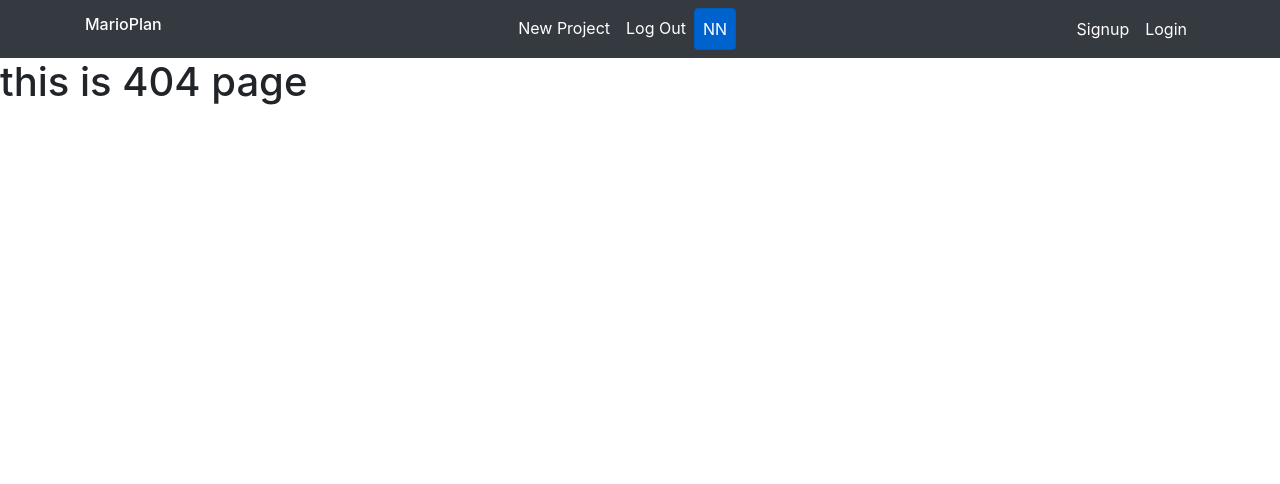
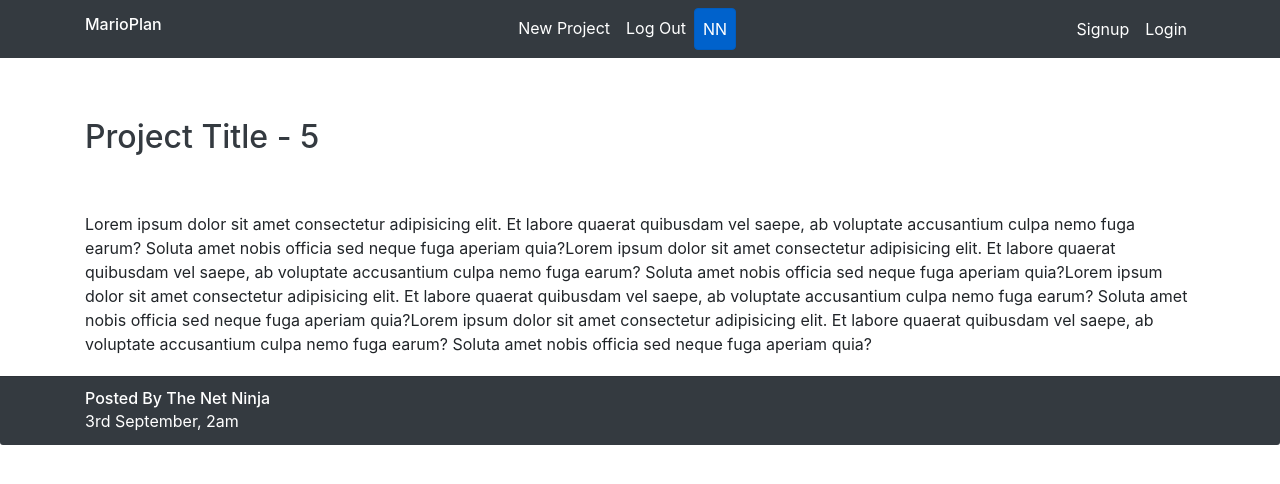
Before and after one commit to ahmednet2020/Mario-app, a React (Create React App) app: page /project/5 in a window 1280 px wide. Before the commit this address had no page. Shown: the top 484 px of the page. Built offline with nearby package versions, Linux system fonts and the light colour scheme.

Commit message:
lesson 7 project page

```diff
--- a/src/App.tsx
+++ b/src/App.tsx
@@ -6,6 +6,7 @@ import './App.css'
 // pages
 import Navbar from './components/layout/Navbar'
 import Home from './pages/Home'
+import Project from './pages/Project'
 // start class
 interface IStateType {
     name: string
@@ -23,16 +24,14 @@ class App extends React.Component < {}, IStateType > {
 			  <div className='container-fluid'>
 			      <Navbar/>
 			      <Switch>
-				      <Route exact={true} path='/' component={Home}/>
+                      <Route exact={true} path='/' component={Home}/>
+				      <Route path='/project/:projectid' component={Project}/>
 				      <Route render={()=> <h1>this is 404 page</h1>}/>
 			      </Switch>
 			  </div>
 			</Router>
         );
     }
-    public componentDidMount():void {
-        console.log(this)
-    }
 }
 // end class
 export default App;
--- a/src/components/projects/ProjectDetails.tsx
+++ b/src/components/projects/ProjectDetails.tsx
@@ -0,0 +1,30 @@
+import * as React from 'react'
+
+interface IpropsType {
+  projectid:string|number
+}
+const ProjectDetails = ({projectid}:IpropsType):JSX.Element => {
+  return (
+    <section className="project-details">
+        <div className="card border-0">
+          <div className="card-header border-0 bg-white text-dark">
+            <div className="container">
+              <h2 className="card-title text-capitalize mb-4">project title - {projectid} </h2>
+            </div>
+          </div>
+          <div className="card-body">
+            <div className="container">
+              <p className="card-text">Lorem ipsum dolor sit amet consectetur adipisicing elit. Et labore quaerat quibusdam vel saepe, ab voluptate accusantium culpa nemo fuga earum? Soluta amet nobis officia sed neque fuga aperiam quia?Lorem ipsum dolor sit amet consectetur adipisicing elit. Et labore quaerat quibusdam vel saepe, ab voluptate accusantium culpa nemo fuga earum? Soluta amet nobis officia sed neque fuga aperiam quia?Lorem ipsum dolor sit amet consectetur adipisicing elit. Et labore quaerat quibusdam vel saepe, ab voluptate accusantium culpa nemo fuga earum? Soluta amet nobis officia sed neque fuga aperiam quia?Lorem ipsum dolor sit amet consectetur adipisicing elit. Et labore quaerat quibusdam vel saepe, ab voluptate accusantium culpa nemo fuga earum? Soluta amet nobis officia sed neque fuga aperiam quia?</p>
+            </div>
+          </div>
+          <div className="card-footer bg-dark text-white">
+            <div className="container">
+              <p className="m-0 text-capitalize h6">Posted by The Net Ninja</p>
+              <time className="card-subtitle">3rd September, 2am</time>
+            </div>
+          </div>
+        </div>
+    </section>
+  )
+}
+ export default ProjectDetails
--- a/src/components/projects/ProjectList.tsx
+++ b/src/components/projects/ProjectList.tsx
@@ -1,29 +1,13 @@
 import * as React from 'react'
+
+import ProjectSummary from './ProjectSummary'
 
 const ProjectList = ():JSX.Element => {
   return (
     <div className="project-list">
-      <div className="card border-info mb-3">
-        <div className="card-body">
-          <h2 className="card-title text-capitalize mb-4">project title</h2>
-          <p className="card-text">Posted by The Net Ninja</p>
-          <time className="card-subtitle text-info">3rd September, 2am</time>
-        </div>
-      </div>
-      <div className="card border-info mb-3">
-        <div className="card-body">
-          <h2 className="card-title text-capitalize mb-4">project title</h2>
-          <p className="card-text">Posted by The Net Ninja</p>
-          <time className="card-subtitle text-info">3rd September, 2am</time>
-        </div>
-      </div>
-      <div className="card border-info mb-3">
-        <div className="card-body">
-          <h2 className="card-title text-capitalize mb-4">project title</h2>
-          <p className="card-text">Posted by The Net Ninja</p>
-          <time className="card-subtitle text-info">3rd September, 2am</time>
-        </div>
-      </div>
+      <ProjectSummary />
+      <ProjectSummary />
+      <ProjectSummary />
     </div>
   )
 }
--- a/src/components/projects/ProjectSummary.tsx
+++ b/src/components/projects/ProjectSummary.tsx
@@ -0,0 +1,19 @@
+import * as React from 'react'
+import { Link } from 'react-router-dom'
+
+const ProjectSummary = ():JSX.Element => {
+  return (
+    <div className="card border-dark mb-3">
+      <div className="card-body">
+        <h2 className="card-title text-capitalize mb-4">project title</h2>
+        <p className="card-text">Posted by The Net Ninja</p>
+        <time className="card-subtitle text-muted">3rd September, 2am</time>
+        <div className="text-right d-block">
+        	<Link to="/project/5" className="btn btn-dark text-capitalize">Go project</Link>
+        </div>
+      </div>
+    </div>
+  )
+}
+
+export default ProjectSummary
--- a/src/pages/Home.tsx
+++ b/src/pages/Home.tsx
@@ -1,6 +1,7 @@
 import * as React from 'react'
 
 import Dashboard from '../components/dashboard/Dashboard'
+
 interface IpropsType {
     history: any,
     location: any,
--- /dev/null
+++ b/src/pages/Project.tsx
@@ -0,0 +1,16 @@
+import * as React from 'react'
+
+import ProjectDetails from '../components/projects/ProjectDetails'
+interface IpropsType {
+    history: any,
+    location: any,
+    match: any
+}
+const Project = (props: IpropsType):JSX.Element => {
+    return (
+        <main className='home mt-5 mb-5'>
+			<ProjectDetails projectid={props.match.params.projectid}/>
+		</main>
+    )
+}
+export default Project;
```
